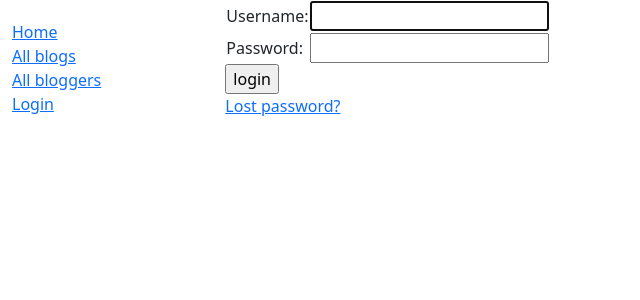
After one commit to ssssstella/mdn-django-diyblog, a Django app: page /accounts/login/ in a window 1280 px wide. The commit adds this page. Shown: the top 300 px of the page, without its empty margins (0-640 px from the left). Run offline with Django 5.2, Linux system fonts and the light colour scheme.

Commit message:
add user authentication

```diff
--- a/blog/static/css/styles.css
+++ b/blog/static/css/styles.css
@@ -3,3 +3,12 @@
     padding: 0;
     list-style: none;
   }
+
+#logout-form {
+  display: inline;
+}
+
+#logout-form button {
+  padding: 0;
+  margin: 0;
+}
--- a/blog/templates/base_generic.html
+++ b/blog/templates/base_generic.html
@@ -23,10 +23,40 @@
               <li><a href="{% url 'index' %}">Home</a></li>
               <li><a href="{% url 'blogs' %}">All blogs</a></li>
               <li><a href="{% url 'authors' %}">All bloggers</a></li>
+              {% if user.is_authenticated %}
+                <li>User: {{ user.get_username }}</li>
+                <li>
+                  <form id="logout-form" method="post" action="{% url 'logout' %}">
+                    {% csrf_token %}
+                    <button type="submit" class="btn btn-link">Logout</button>
+                  </form>
+                </li>
+             {% else %}
+                <li><a href="{% url 'login' %}?next={{ request.path }}">Login</a></li>
+             {% endif %}
             </ul>
           {% endblock %}
         </div>
-        <div class="col-sm-10 ">{% block content %}{% endblock %}</div>
+        <div class="col-sm-10 ">
+          {% block content %}{% endblock %}
+          {% block pagination %}
+            {% if is_paginated %}
+                <div class="pagination">
+                    <span class="page-links">
+                        {% if page_obj.has_previous %}
+                            <a href="{{ request.path }}?page={{ page_obj.previous_page_number }}">previous</a>
+                        {% endif %}
+                        <span class="page-current">
+                            Page {{ page_obj.number }} of {{ page_obj.paginator.num_pages }}.
+                        </span>
+                        {% if page_obj.has_next %}
+                            <a href="{{ request.path }}?page={{ page_obj.next_page_number }}">next</a>
+                        {% endif %}
+                    </span>
+                </div>
+            {% endif %}
+          {% endblock %}
+        </div>
       </div>
     </div>
   </body>
--- a/diyblog/urls.py
+++ b/diyblog/urls.py
@@ -35,3 +35,8 @@ urlpatterns += [
 from django.conf import settings
 from django.conf.urls.static import static
 urlpatterns += static(settings.STATIC_URL, document_root=settings.STATIC_ROOT)
+
+# add Django site authentication urls (for login, logout, password management)
+urlpatterns += [
+    path('accounts/', include('django.contrib.auth.urls')),
+]
--- /dev/null
+++ b/templates/registration/logged_out.html
@@ -0,0 +1,6 @@
+{% extends "base_generic.html" %}
+
+{% block content %}
+  <p>Logged out!</p>
+  <a href="{% url 'login'%}">Click here to login again.</a>
+{% endblock %}
--- /dev/null
+++ b/templates/registration/login.html
@@ -0,0 +1,37 @@
+{% extends "base_generic.html" %}
+
+{% block content %}
+
+  {% if form.errors %}
+    <p>Your username and password didn't match. Please try again.</p>
+  {% endif %}
+
+  {% if next %}
+    {% if user.is_authenticated %}
+      <p>Your account doesn't have access to this page. To proceed,
+      please login with an account that has access.</p>
+    {% else %}
+      <p>Please login to see this page.</p>
+    {% endif %}
+  {% endif %}
+
+  <form method="post" action="{% url 'login' %}">
+    {% csrf_token %}
+    <table>
+      <tr>
+        <td>{{ form.username.label_tag }}</td>
+        <td>{{ form.username }}</td>
+      </tr>
+      <tr>
+        <td>{{ form.password.label_tag }}</td>
+        <td>{{ form.password }}</td>
+      </tr>
+    </table>
+    <input type="submit" value="login">
+    <input type="hidden" name="next" value="{{ next }}">
+  </form>
+
+  {# Assumes you set up the password_reset view in your URLconf #}
+  <p><a href="{% url 'password_reset' %}">Lost password?</a></p>
+
+{% endblock %}
--- /dev/null
+++ b/templates/registration/password_reset_complete.html
@@ -0,0 +1,6 @@
+{% extends "base_generic.html" %}
+
+{% block content %}
+  <h1>The password has been changed!</h1>
+  <p><a href="{% url 'login' %}">log in again?</a></p>
+{% endblock %}
--- /dev/null
+++ b/templates/registration/password_reset_done.html
@@ -0,0 +1,5 @@
+{% extends "base_generic.html" %}
+
+{% block content %}
+  <p>We've emailed you instructions for setting your password. If they haven't arrived in a few minutes, check your spam folder.</p>
+{% endblock %}
--- /dev/null
+++ b/templates/registration/password_reset_email.html
@@ -0,0 +1,2 @@
+Someone asked for password reset for email {{ email }}. Follow the link below:
+{{ protocol }}://{{ domain }}{% url 'password_reset_confirm' uidb64=uid token=token %}
```
Also changed, not shown: diyblog/settings.py (+6 -1 lines), templates/registration/password_reset_confirm.html (added, +29 -0 lines), templates/registration/password_reset_form.html (added, +12 -0 lines).
